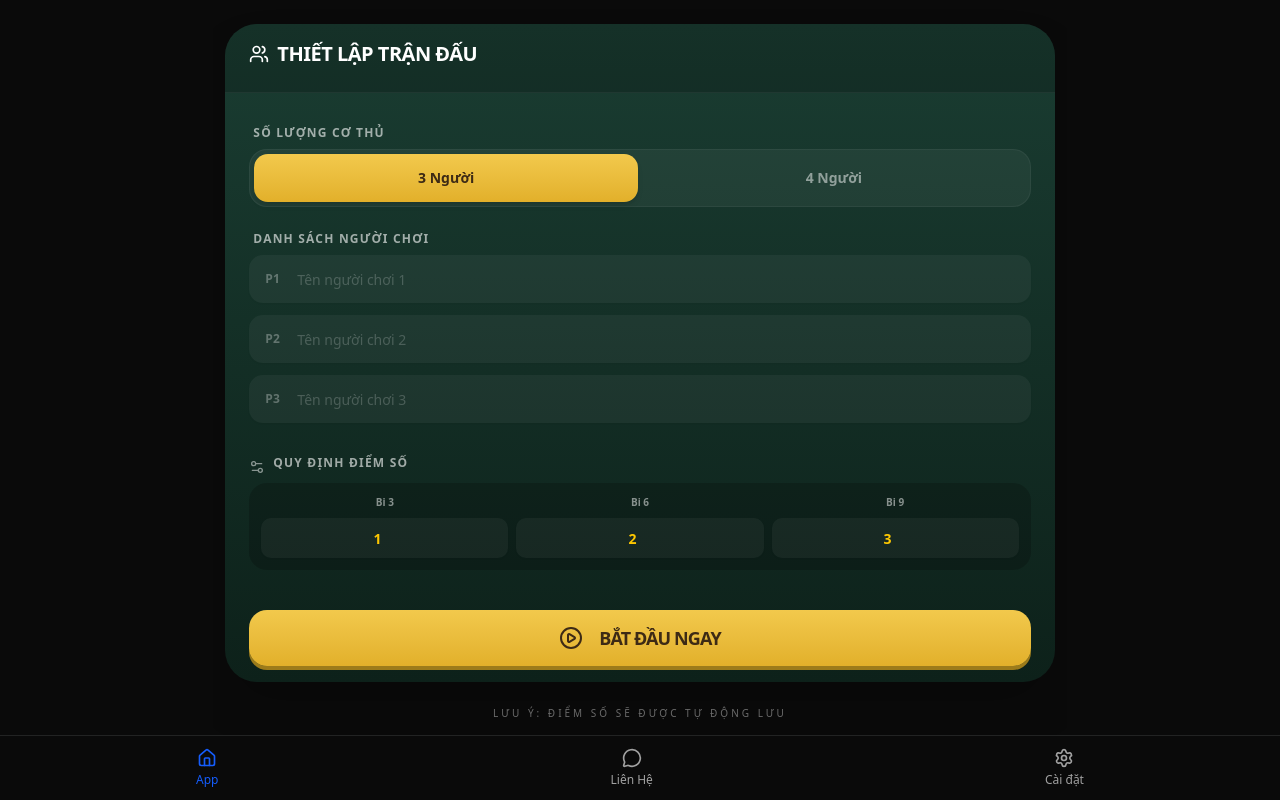
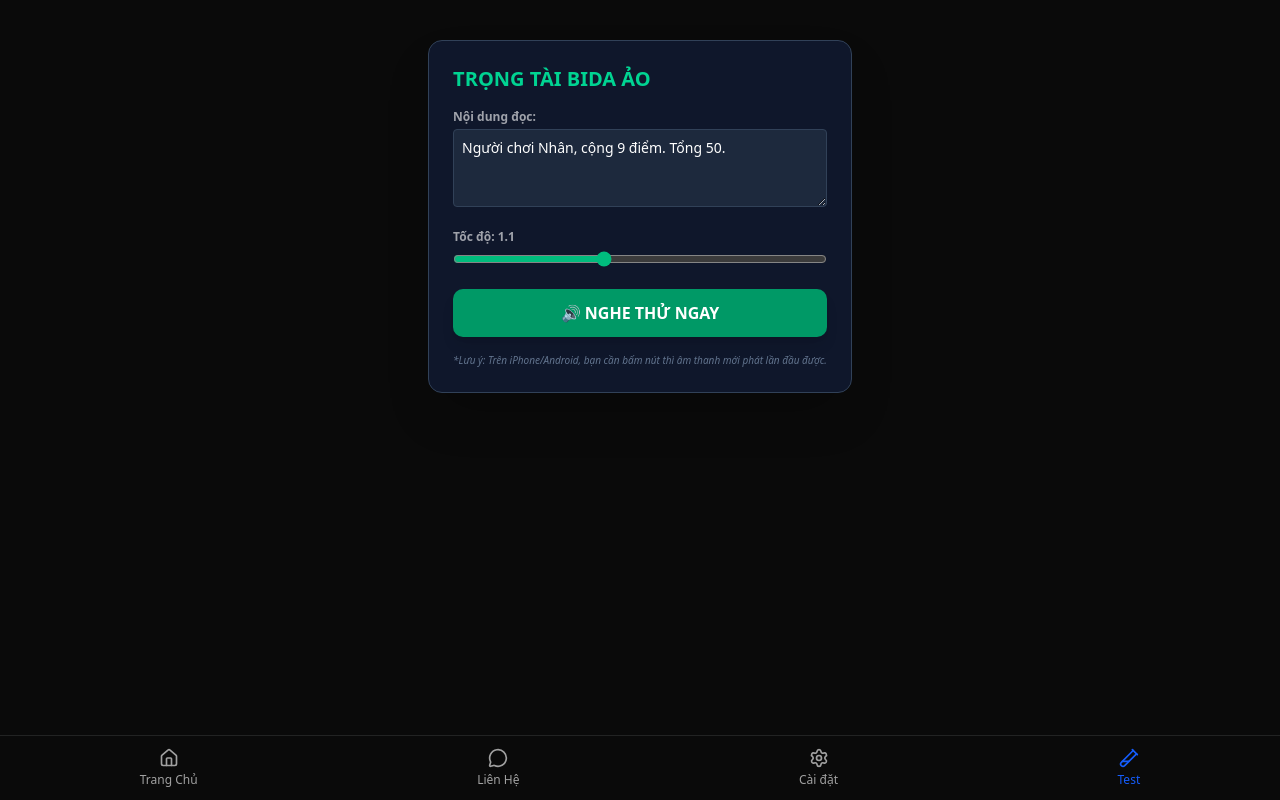
Before and after one commit to KirinB/Score-Tracker, a React (Vite) app: page /test-voice in a window 1280 px wide. Before the commit this address led to /. Built offline with nearby package versions, Linux system fonts and the light colour scheme.

Commit message:
Achievement

```diff
--- a/src/App.tsx
+++ b/src/App.tsx
@@ -8,6 +8,7 @@ import ScoreBoard from "./components/ScoreBoard";
 import Setting from "./pages/Setting";
 import { resetAll } from "./stores/slices/game.slice";
 import Contact from "./pages/Contact";
+import TestVoice from "./pages/TestVoice";
 
 const App = () => {
   const dispatch = useDispatch();
@@ -68,6 +69,7 @@ const App = () => {
       {/* Setting */}
       <Route path="/settings" element={<Setting />} />
       <Route path="/contact" element={<Contact />} />
+      <Route path="/test-voice" element={<TestVoice />} />
 
       {/* Fallback */}
       <Route path="*" element={<Navigate to="/" />} />
--- /dev/null
+++ b/src/components/AchievementBadge.tsx
@@ -0,0 +1,49 @@
+import { Flame, Target } from "lucide-react";
+
+interface AchievementBadgeProps {
+  playerId: number;
+  achievements: {
+    topBi9Id: number;
+    maxTurnId: number;
+    topBi9Count: number;
+    maxTurnScore: number;
+  };
+}
+
+const AchievementBadge = ({
+  playerId,
+  achievements,
+}: AchievementBadgeProps) => {
+  const isTopBi9 =
+    playerId === achievements.topBi9Id && achievements.topBi9Count > 0;
+  const isMaxTurn =
+    playerId === achievements.maxTurnId && achievements.maxTurnScore > 0;
+
+  if (!isTopBi9 && !isMaxTurn) return null;
+
+  return (
+    <div className="flex gap-2 items-center ml-1">
+      {/* Vua Bi 9 - Hiển thị số lượng trực tiếp */}
+      {isTopBi9 && (
+        <div className="flex items-center gap-0.5 bg-black/20 px-1.5 py-0.5 rounded-sm border border-white/5">
+          <Target className="size-3 text-yellow-500/90" />
+          <span className="text-[9px] font-black text-yellow-500/90 leading-none">
+            {achievements.topBi9Count}
+          </span>
+        </div>
+      )}
+
+      {/* Lượt cơ cao nhất - Hiển thị điểm số trực tiếp */}
+      {isMaxTurn && (
+        <div className="flex items-center gap-0.5 bg-black/20 px-1.5 py-0.5 rounded-sm border border-white/5">
+          <Flame className="size-3 text-orange-500/90" />
+          <span className="text-[9px] font-black text-orange-500/90 leading-none">
+            +{achievements.maxTurnScore}
+          </span>
+        </div>
+      )}
+    </div>
+  );
+};
+
+export default AchievementBadge;
--- a/src/components/Footer.tsx
+++ b/src/components/Footer.tsx
@@ -1,4 +1,4 @@
-import { Home, Settings, MessageCircle } from "lucide-react";
+import { Home, Settings, MessageCircle, TestTube2 } from "lucide-react";
 import { useLocation, useNavigate } from "react-router-dom";
 
 const Footer = () => {
@@ -7,7 +7,7 @@ const Footer = () => {
 
   const items = [
     {
-      label: "App",
+      label: "Trang Chủ",
       icon: Home,
       path: "/",
     },
@@ -20,6 +20,11 @@ const Footer = () => {
       label: "Cài đặt",
       icon: Settings,
       path: "/settings",
+    },
+    {
+      label: "Test",
+      icon: TestTube2,
+      path: "/test-voice",
     },
   ];
 
--- a/src/components/PlayerScoreRow.tsx
+++ b/src/components/PlayerScoreRow.tsx
@@ -2,17 +2,27 @@ import { useSelector } from "react-redux";
 import type { RootState } from "@/stores";
 import { cn } from "@/lib/utils";
 import imgCue from "@/assets/cue.png";
+import AchievementBadge from "./AchievementBadge";
 
 interface PlayerScoreRowProps {
+  id?: number;
   name: string;
   score?: number;
   active?: boolean;
   showCue?: boolean;
   onClick?: () => void;
+  achievements?: {
+    topBi9Id: number;
+    maxTurnId: number;
+    topBi9Count: number;
+    maxTurnScore: number;
+  };
   size?: "default" | "sm";
 }
 
 export function PlayerScoreRow({
+  id,
+  achievements,
   name,
   score,
   active,
@@ -71,8 +81,20 @@ export function PlayerScoreRow({
           )}
         >
           <div className="flex items-center gap-2">
-            <span className="font-black text-sm uppercase">{name}</span>
-            {showCue && <img src={imgCue} className="size-4 rotate-45" />}
+            <span
+              className={cn(
+                "font-black text-sm uppercase transition-colors duration-200",
+                active
+                  ? "text-white drop-shadow-[0_1px_2px_rgba(0,0,0,0.5)]" // Trắng nổi bật trên nền xanh
+                  : "text-slate-400" // Xám trầm trên nền xám đậm
+              )}
+            >
+              {name}
+            </span>
+            {id && achievements && (
+              <AchievementBadge playerId={id} achievements={achievements} />
+            )}
+            {showCue && <img src={imgCue} className="size-10 rotate-45" />}
           </div>
           {score !== undefined && (
             <div
--- a/src/components/ScoreBoard.tsx
+++ b/src/components/ScoreBoard.tsx
@@ -1,5 +1,5 @@
 import type { RootState } from "@/stores";
-import React, { useState } from "react";
+import React, { useMemo, useState } from "react";
 import { useDispatch, useSelector } from "react-redux";
 
 import {
@@ -32,6 +32,7 @@ import imgBi9 from "@/assets/bi9.png";
 import { Undo2 } from "lucide-react";
 import { PlayerScoreRow } from "@/components/PlayerScoreRow";
 import { cn } from "@/lib/utils";
+import { getAchievements } from "@/lib/achievements";
 
 export type BiKey = 3 | 6 | 9;
 const BI_KEYS: readonly BiKey[] = [3, 6, 9] as const;
@@ -55,6 +56,8 @@ const ScoreBoard: React.FC = () => {
     9: 0,
   });
   const [loserIds, setLoserIds] = useState<number[]>([]);
+
+  const achievements = useMemo(() => getAchievements(history), [history]);
 
   const toggleLoser = (id: number) => {
     setLoserIds((prev) =>
@@ -87,7 +90,7 @@ const ScoreBoard: React.FC = () => {
   return (
     <div
       className={cn(
-        "h-dvh pt-[env(safe-area-inset-top)] pb-[env(safe-area-inset-bottom)] px-2 md:w-112.5 md:mx-auto flex flex-col overflow-hidden transition-colors duration-300",
+        "pt-[env(safe-area-inset-top)] pb-[env(safe-area-inset-bottom)] px-2 md:w-112.5 md:mx-auto flex flex-col overflow-hidden transition-colors duration-300",
         isMinimal ? "bg-slate-50 dark:bg-slate-950" : "bg-[#07120e]"
       )}
     >
@@ -114,7 +117,7 @@ const ScoreBoard: React.FC = () => {
               isMinimal ? "text-slate-800 dark:text-slate-100" : "text-white"
             )}
           >
-            <span>🎱</span> Tính điểm đền
+            <span>🎱</span> Tính điểm
           </h2>
           <ScoreHistory />
         </div>
@@ -129,6 +132,8 @@ const ScoreBoard: React.FC = () => {
                 score={p.score}
                 active={p.id === currentPlayerId}
                 showCue={p.id === currentPlayerId}
+                id={p.id}
+                achievements={achievements}
                 onClick={() => dispatch(setCurrentPlayer(p.id))}
               />
             ))}
@@ -226,7 +231,6 @@ const ScoreBoard: React.FC = () => {
                     key={p.id}
                     name={p.name}
                     active={loserIds.includes(p.id)}
-                    size="sm"
                     onClick={() => toggleLoser(p.id)}
                   />
                 ))}
--- a/src/const/app.ts
+++ b/src/const/app.ts
@@ -5,8 +5,8 @@ export const APP_INFO = {
 
 export const APP_VERSION = {
   major: 1,
-  minor: 1,
-  patch: 1,
+  minor: 2,
+  patch: 0,
 };
 
 export const VERSION_STRING = `v${APP_VERSION.major}.${APP_VERSION.minor}.${APP_VERSION.patch}`;
--- /dev/null
+++ b/src/lib/achievements.ts
@@ -0,0 +1,46 @@
+import { type HistoryEntry } from "@/stores/slices/game.slice";
+
+export const getAchievements = (history: HistoryEntry[]) => {
+  const bi9Map: Record<number, number> = {};
+  let maxSingleTurnScore = 0;
+  let maxTurnPlayerId = 0;
+
+  // Nếu chưa có lịch sử, trả về object trống ngay
+  if (history.length === 0)
+    return { topBi9Id: 0, maxTurnId: 0, topBi9Count: 0, maxTurnScore: 0 };
+
+  history.forEach((h) => {
+    // 1. Tính tổng bi 9 người này đã ăn được
+    const bi9Event = h.events.find((e) => e.bi === 9);
+    if (bi9Event) {
+      // Số bi 9 x số người bị ăn
+      const count = bi9Event.count * h.loserIds.length;
+      bi9Map[h.currentPlayerId] = (bi9Map[h.currentPlayerId] || 0) + count;
+    }
+
+    // 2. Tìm lượt cơ (1 lần bấm nút Lưu) có tổng điểm cao nhất
+    const turnScore = h.pointPerLoser * h.loserIds.length;
+    if (turnScore > maxSingleTurnScore) {
+      maxSingleTurnScore = turnScore;
+      maxTurnPlayerId = h.currentPlayerId;
+    }
+  });
+
+  // Tìm ID người ăn nhiều bi 9 nhất
+  let topBi9PlayerId = 0;
+  let maxBi9 = 0;
+
+  Object.entries(bi9Map).forEach(([id, count]) => {
+    if (count > maxBi9) {
+      maxBi9 = count;
+      topBi9PlayerId = Number(id);
+    }
+  });
+
+  return {
+    topBi9Id: topBi9PlayerId,
+    topBi9Count: maxBi9,
+    maxTurnId: maxTurnPlayerId,
+    maxTurnScore: maxSingleTurnScore,
+  };
+};
--- /dev/null
+++ b/src/pages/TestVoice.tsx
@@ -0,0 +1,117 @@
+import { useState, useEffect } from "react";
+
+const TestVoice = () => {
+  const [text, setText] = useState("Người chơi Nhân, cộng 9 điểm. Tổng 50.");
+  const [rate, setRate] = useState(1.1);
+  const [voices, setVoices] = useState<SpeechSynthesisVoice[]>([]);
+  const [selectedVoice, setSelectedVoice] = useState("");
+
+  // Lấy danh sách giọng nói khả dụng trên thiết bị
+  useEffect(() => {
+    const loadVoices = () => {
+      const availableVoices = window.speechSynthesis.getVoices();
+      // Lọc các giọng hỗ trợ tiếng Việt
+      const viVoices = availableVoices.filter((v) => v.lang.includes("vi"));
+      setVoices(viVoices);
+      if (viVoices.length > 0) setSelectedVoice(viVoices[0].name);
+    };
+
+    loadVoices();
+    window.speechSynthesis.onvoiceschanged = loadVoices;
+  }, []);
+
+  const handleSpeak = () => {
+    if (!window.speechSynthesis) return;
+
+    // Hủy các câu đang đọc dở
+    window.speechSynthesis.cancel();
+
+    const utterance = new SpeechSynthesisUtterance(text);
+
+    // Tìm và gán giọng đã chọn
+    const voice = voices.find((v) => v.name === selectedVoice);
+    if (voice) utterance.voice = voice;
+
+    utterance.lang = "vi-VN";
+    utterance.rate = rate; // Tốc độ đọc
+    utterance.pitch = 0.7; // Độ cao giọng
+
+    window.speechSynthesis.speak(utterance);
+  };
+
+  return (
+    <div className="p-6 max-w-md mx-auto bg-slate-900 text-white rounded-xl shadow-2xl border border-slate-700 mt-10">
+      <h2 className="text-xl font-black mb-4 uppercase text-emerald-400">
+        Trọng tài Bida ảo
+      </h2>
+
+      <div className="space-y-4">
+        {/* Input văn bản test */}
+        <div>
+          <label className="block text-xs font-bold mb-1 opacity-60">
+            Nội dung đọc:
+          </label>
+          <textarea
+            className="w-full bg-slate-800 border border-slate-700 p-2 rounded text-sm focus:border-emerald-500 outline-none"
+            value={text}
+            onChange={(e) => setText(e.target.value)}
+            rows={3}
+          />
+        </div>
+
+        {/* Chọn giọng nói */}
+        {/* <div>
+          <label className="block text-xs font-bold mb-1 opacity-60">
+            Chọn giọng (Vietnamese):
+          </label>
+          <select
+            className="w-full bg-slate-800 border border-slate-700 p-2 rounded text-sm"
+            value={selectedVoice}
+            onChange={(e) => setSelectedVoice(e.target.value)}
+          >
+            {voices.length > 0 ? (
+              voices.map((v) => (
+                <option key={v.name} value={v.name}>
+                  {v.name}
+                </option>
+              ))
+            ) : (
+              <option>Đang tải giọng nói...</option>
+            )}
+          </select>
+        </div> */}
+
+        {/* Chỉnh tốc độ */}
+        <div>
+          <label className="block text-xs font-bold mb-1 opacity-60">
+            Tốc độ: {rate}
+          </label>
+          <input
+            type="range"
+            min="0.5"
+            max="2"
+            step="0.1"
+            className="w-full accent-emerald-500"
+            value={rate}
+            onChange={(e) => setRate(parseFloat(e.target.value))}
+          />
+        </div>
+
+        {/* Nút bấm Test */}
+        <button
+          onClick={handleSpeak}
+          className="w-full bg-emerald-600 hover:bg-emerald-500 font-bold py-3 rounded-lg transition-colors shadow-lg active:scale-95"
+        >
+          🔊 NGHE THỬ NGAY
+        </button>
+
+        <p className="text-[10px] text-slate-500 text-center italic">
+          *Lưu ý: Trên iPhone/Android, bạn cần bấm nút thì âm thanh mới phát lần
+          đầu được.
+        </p>
+      </div>
+    </div>
+  );
+};
+
+export default TestVoice;
```
